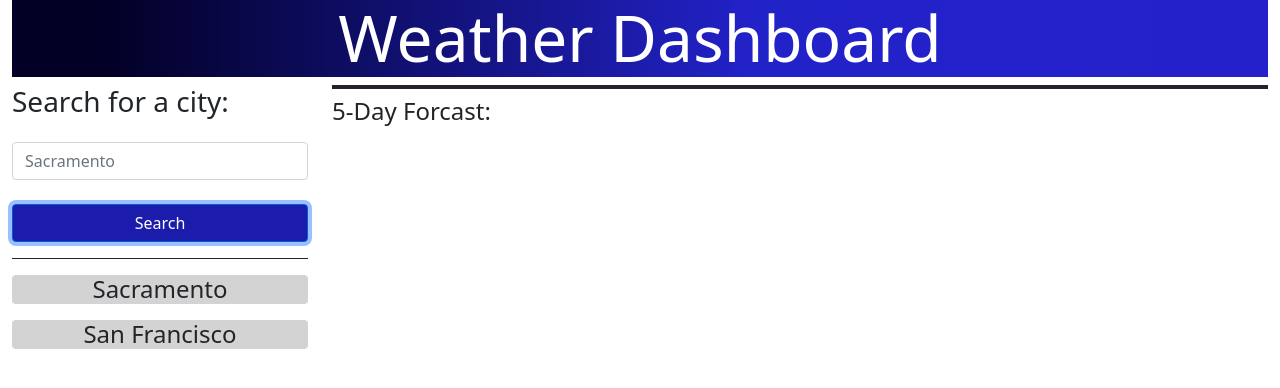
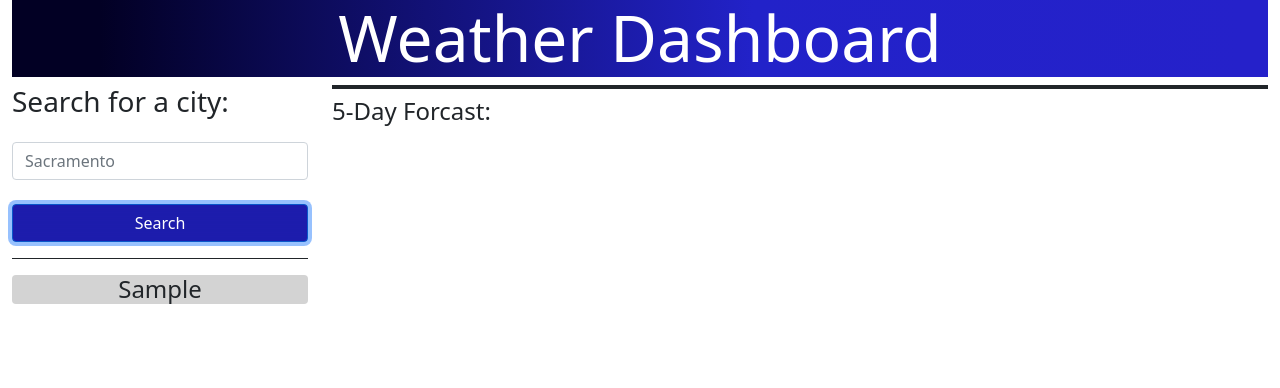
Before and after one commit to Droth2/weather-dashboard, a plain HTML site: page index.html in a window 1280 px wide. Both pictures are taken after typing "Sample" into the empty fields and a click on the button "Search". Drawn offline with nearby package versions, Linux system fonts and the light colour scheme; no server answers.

Commit message:
search feature adds new city El if not already there

```diff
--- a/assets/js/script.js
+++ b/assets/js/script.js
@@ -2,6 +2,7 @@ var submitFormEl = document.getElementById('city-form');
 var currentWeatherEl = document.getElementById('current-weather');
 var forcastContainerEl = document.getElementById('forcast');
 var cityInputEl = document.getElementById('city');
+var savedCitysEl = document.getElementById('saved-city');
 
 var getWeather = function(lat, long, city) {
     var weatherUrl = "https://api.openweathermap.org/data/2.5/onecall?lat=" + lat + "&lon=" + long + "&units=imperial&exclude=minutely,hourly&appid=10074fa01ce60102513489d0299d91f1";
@@ -15,8 +16,15 @@ var getWeather = function(lat, long, city) {
 };
 
 var formSubmitHandler = function(event) {
+    var city = cityInputEl.value;
+    createCityEl(city);
+    var cityName = cityInputEl.value.trim().split(' ').join('');
     event.preventDefault();
-    var cityName = cityInputEl.value.trim().split(' ').join('');
+    getLatLong(cityName);
+    cityInputEl.value = '';
+};
+
+var getLatLong = function(cityName) {
     if (cityName) {
         var apiUrl = "https://api.myptv.com/geocoding/v1/locations/by-text?searchText=" + cityName + "&countryFilter=US&apiKey=YjYzY2QyNTY5NzhjNDJlODhiYTc3YWY2MmEyZTU0NGU6ZTc4MTVkNTEtNTRkMC00ZWJmLWIxOTgtYzZlMjYxNDFjZGQ5";
         console.log(cityName);
@@ -29,13 +37,34 @@ var formSubmitHandler = function(event) {
                 getWeather(lat, long, city);
             });
         });
-        cityInputEl.value = '';
     } else {
         alert('Please enter a valid city in US');
     };
-};
+}
 
+var savedCityDirector = function(event) {
+    var cityName = event.target.textContent.split(' ').join('');
+    getLatLong(cityName);
+}
+
+savedCitysEl.addEventListener('click', savedCityDirector);
 submitFormEl.addEventListener('submit', formSubmitHandler);
+
+var createCityEl = function(city) {
+    var existingCity = savedCitysEl.querySelectorAll("div[data-city='"+ city + "']");
+    if (existingCity.length === 0) {
+        var div = document.createElement('div')
+        div.classList = 'saved-city text-center mb-3 rounded';
+        div.setAttribute('id', city.split(' ').join(''));
+        var text = document.createElement('h4');
+        text.classList = 'fw-light';
+        text.textContent = city;
+        div.appendChild(text);
+        savedCitysEl.appendChild(div);
+    } else {
+        console.log('hello');
+    }
+}
 
 var formatCurrentWeather = function(data, city) {
     reset(currentWeatherEl);
--- a/index.html
+++ b/index.html
@@ -20,12 +20,7 @@
                 <input name="city" id="city" type="text" autofocus="true" placeholder="Sacramento" class="form-control mb-3" />
                 <button type="submit" class="btn btn-primary mb-3 btn-background">Search</button>
             </form>
-            <div class="saved-city text-center mb-3 rounded">
-                <h4 class="fw-light">Sacramento</h4>
-            </div>
-            <div class="saved-city text-center mb-3 rounded">
-                <h4 class="fw-light">San Francisco</h4>
-            </div>
+            <div id="saved-city"></div>
         </div>
 
         <!-- current city being displayed -->
```
